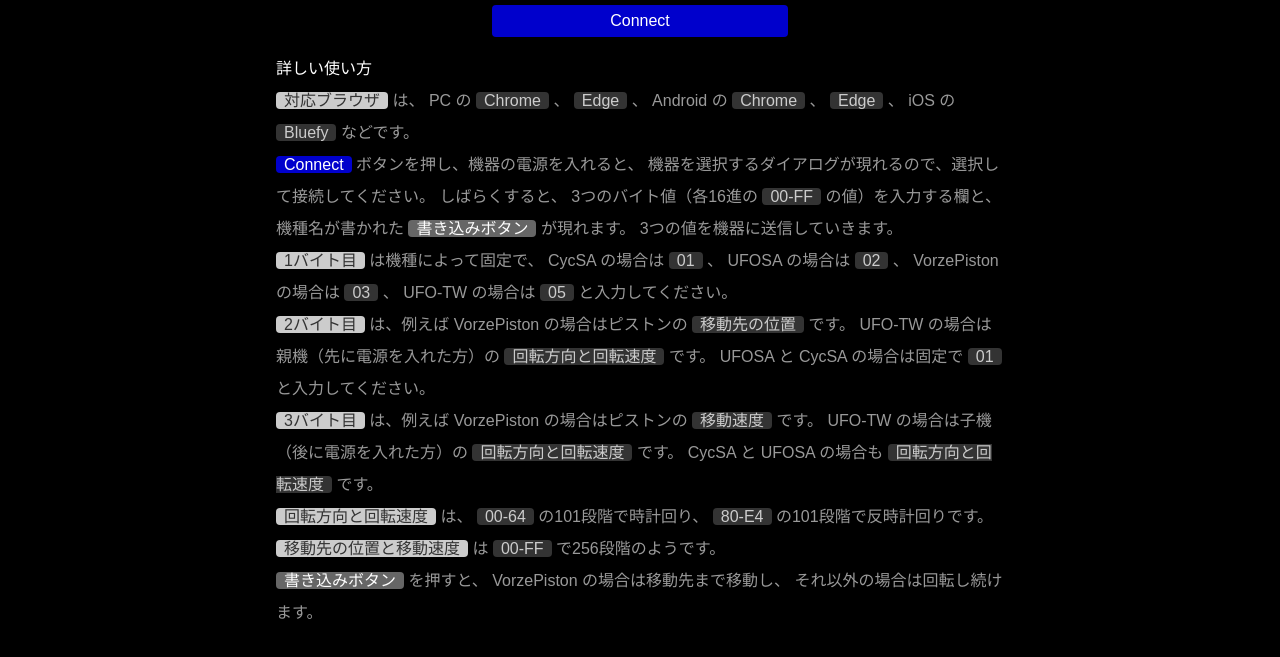
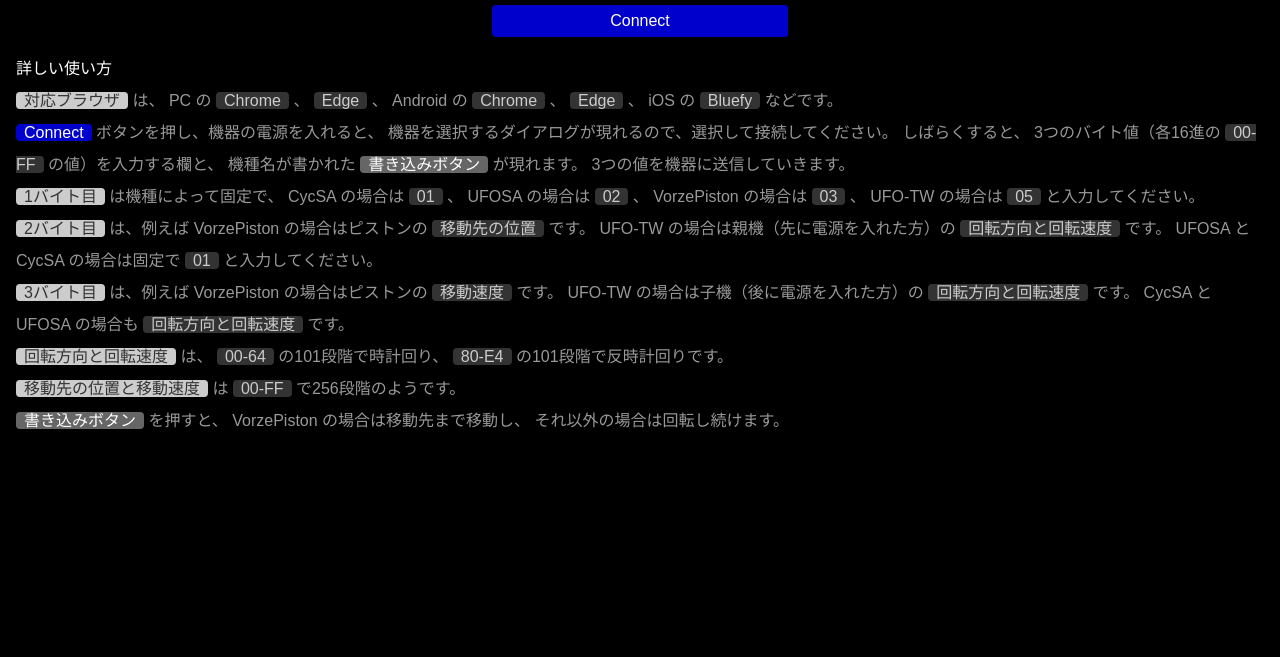
Before and after one commit to tw-script/vrz-tester, a plain HTML site: page index.html in a window 1280 px wide. Shown: the part 75-732 px from the top of the page. Drawn offline with Linux system fonts and the light colour scheme.

Commit message:
ページ全体を狭くするのをやめた

```diff
--- a/style.css
+++ b/style.css
@@ -1,7 +1,6 @@
 /* 全体を囲うブロック */
 #wrap
 {
-    max-width: 95svmin;
     margin: auto;
 }
 
```
